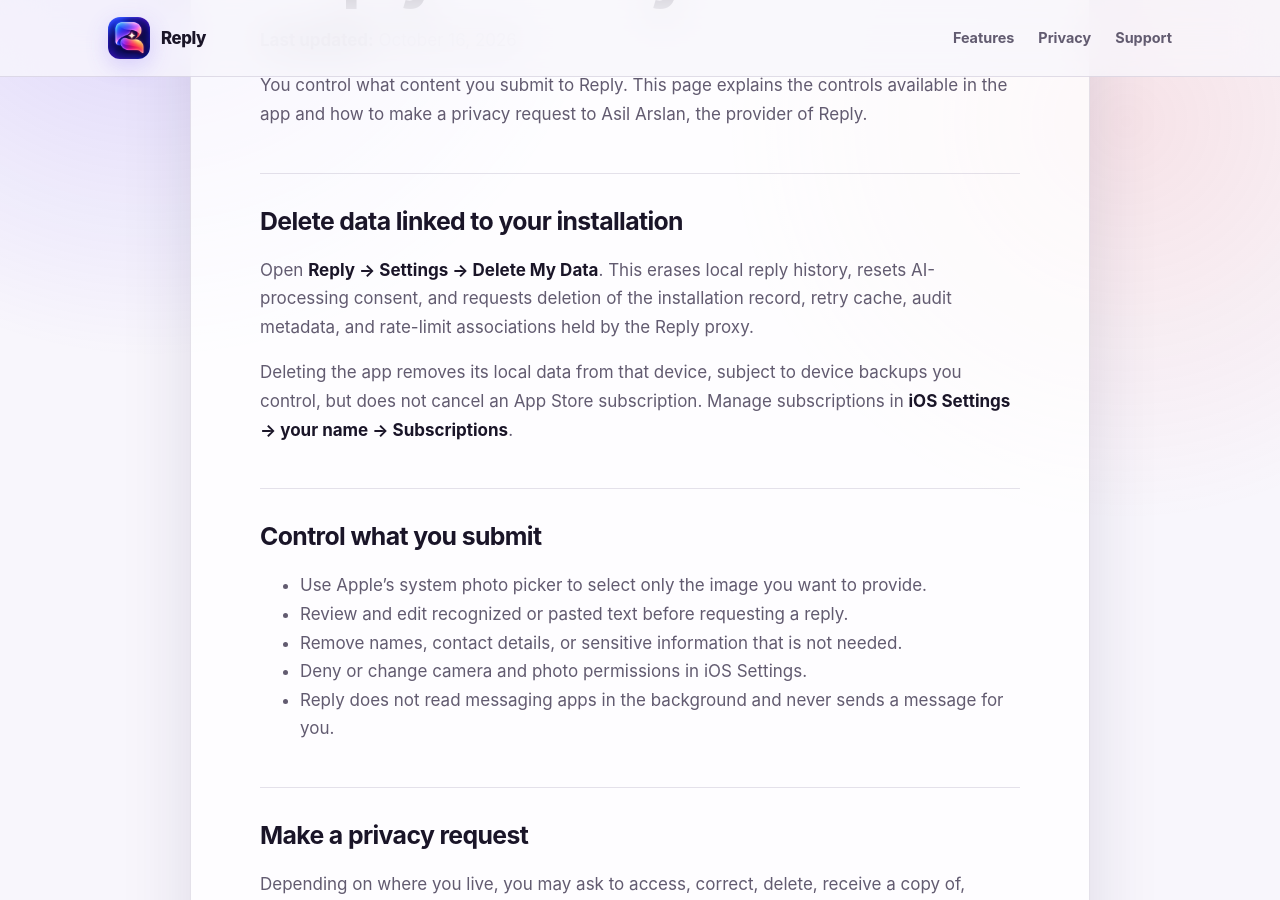
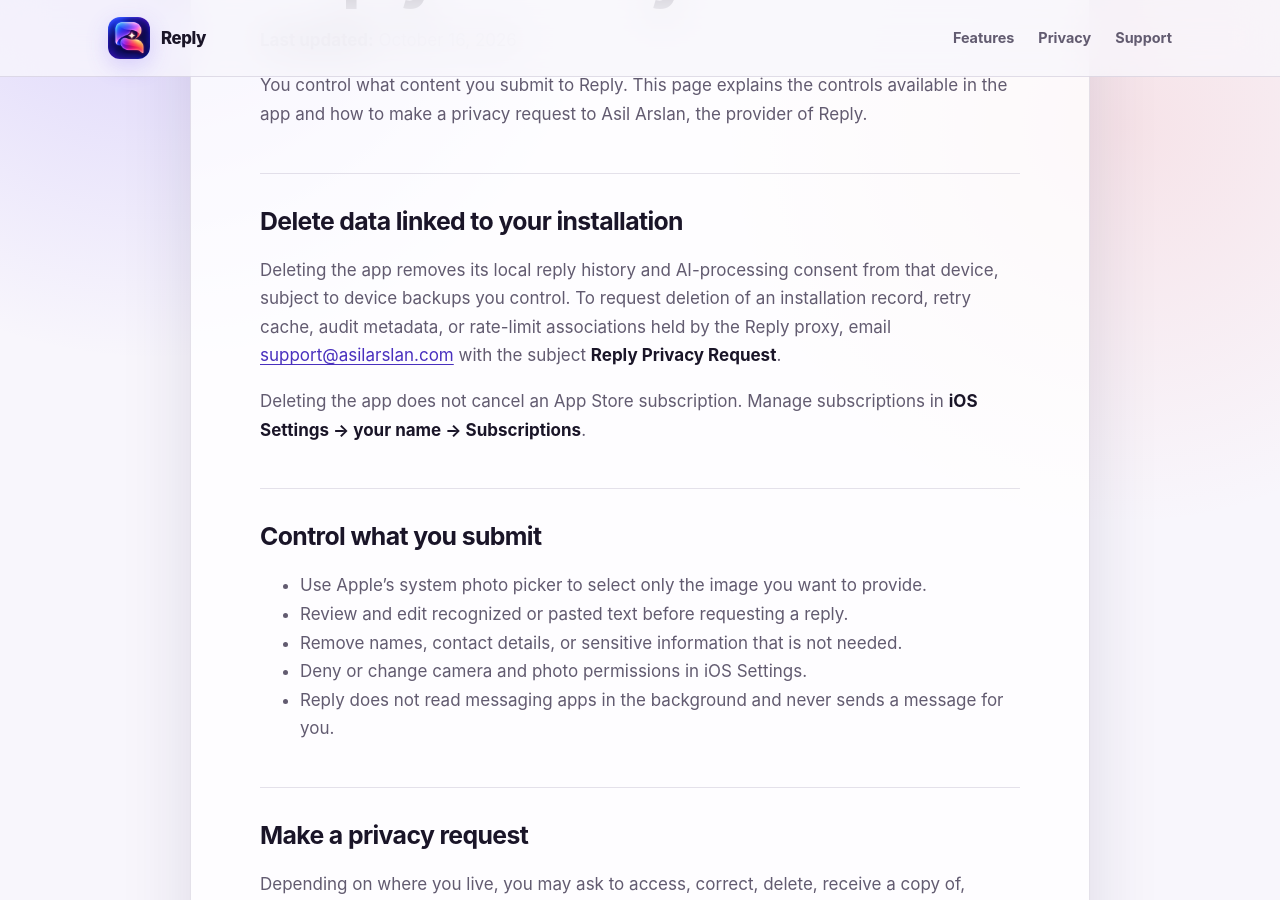
Before and after one commit to asilarslan/asilarslan.github.io, a Jekyll site: the page built from reply/privacy-choices.md, in a window 1280 px wide and 900 px high, scrolled down 334 px. Built offline with Jekyll 4.4.1, drawn with Linux system fonts in a browser that asks for light colours; some of the changed text lies outside the part shown.

Commit message:
Update Reply privacy guidance

```diff
--- a/reply/index.html
+++ b/reply/index.html
@@ -77,7 +77,7 @@
       <li>No automatic message sending</li>
       <li>No sale of personal information</li>
       <li>No cross-app advertising tracking</li>
-      <li>In-app controls to delete your data</li>
+      <li>Clear privacy-request and deletion guidance</li>
     </ul>
   </div>
   <p class="language-line"><strong>Designed for 15 languages:</strong> English, Turkish, German, Spanish, French, Italian, Brazilian Portuguese, Dutch, Russian, Arabic, Hindi, Japanese, Korean, Simplified Chinese, and Indonesian.</p>
--- a/reply/privacy-choices.md
+++ b/reply/privacy-choices.md
@@ -13,9 +13,9 @@
 
 ## Delete data linked to your installation
 
-Open **Reply → Settings → Delete My Data**. This erases local reply history, resets AI-processing consent, and requests deletion of the installation record, retry cache, audit metadata, and rate-limit associations held by the Reply proxy.
+Deleting the app removes its local reply history and AI-processing consent from that device, subject to device backups you control. To request deletion of an installation record, retry cache, audit metadata, or rate-limit associations held by the Reply proxy, email [support@asilarslan.com](mailto:support@asilarslan.com?subject=Reply%20Privacy%20Request) with the subject **Reply Privacy Request**.
 
-Deleting the app removes its local data from that device, subject to device backups you control, but does not cancel an App Store subscription. Manage subscriptions in **iOS Settings → your name → Subscriptions**.
+Deleting the app does not cancel an App Store subscription. Manage subscriptions in **iOS Settings → your name → Subscriptions**.
 
 ## Control what you submit
 
@@ -45,7 +45,7 @@
 
 ## AI processing consent
 
-Before the first AI request, Reply explains that reviewed conversation text, context, and settings will be sent through our proxy to OpenAI to generate a result. You can decline and continue using non-AI areas of the app. After giving permission, use **Settings → Delete My Data** to withdraw it for future requests; the app will ask again before a later AI request.
+Before the first AI request, Reply explains that reviewed conversation text, context, and settings will be sent through our proxy to OpenAI to generate a result. You can decline and continue using non-AI areas of the app. To withdraw consent, stop submitting AI requests and email [support@asilarslan.com](mailto:support@asilarslan.com?subject=Reply%20Privacy%20Request). Deleting and reinstalling the app also resets the local consent choice.
 
 Withdrawal does not affect processing already completed lawfully. See the [Privacy Policy](/reply/privacy-policy/) for processing, retention, international transfer, and subprocessor details.
 
```
Also changed, not shown: reply/privacy-policy.md (+1 -1 lines), reply/support.md (+1 -1 lines).
